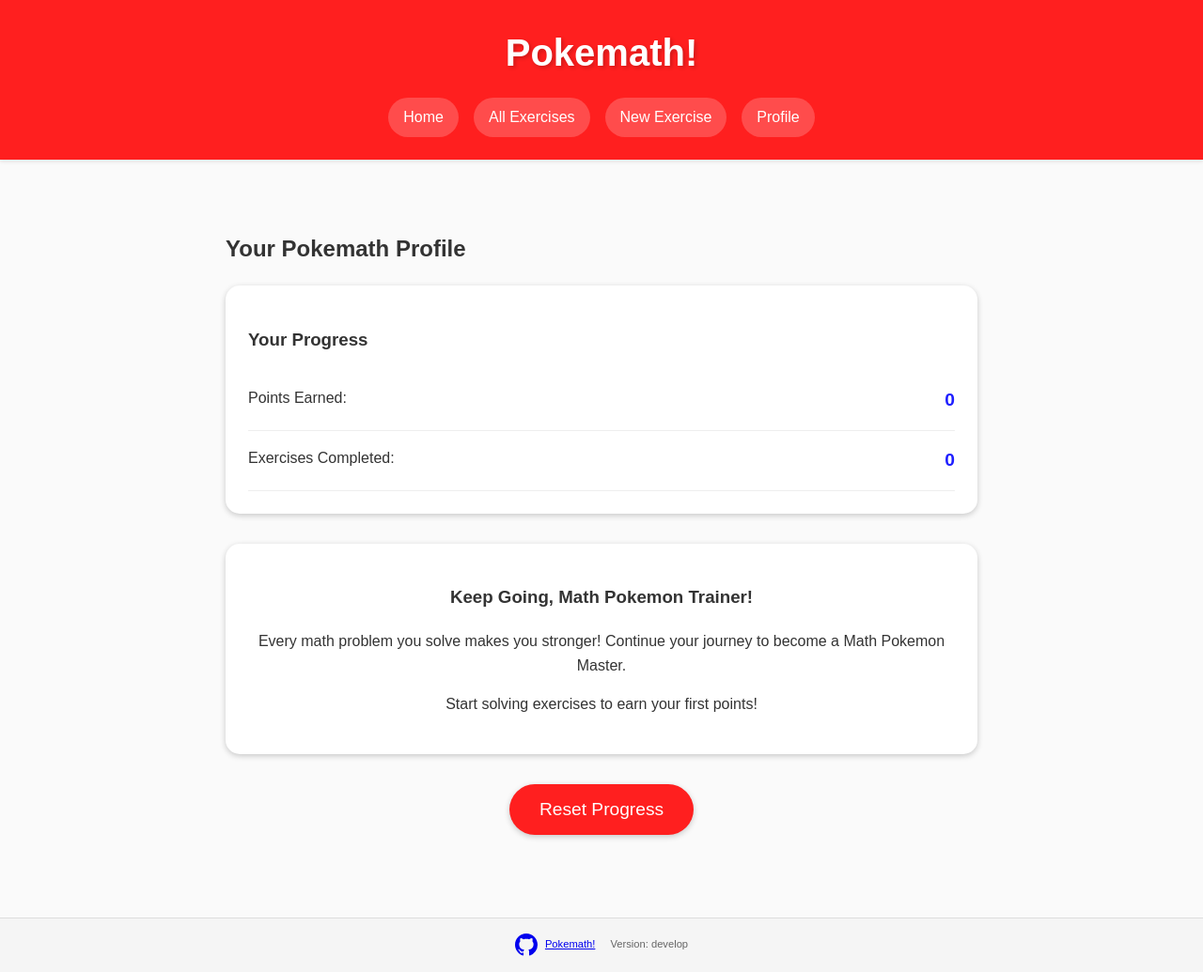
After one commit to quarion/poke-math, a Flask app: page /profile in a window 1280 px wide. The commit adds this page. Shown: the whole page at 94% size. Run offline with Flask 3, Linux system fonts and the light colour scheme.

Commit message:
Updated navigation

```diff
--- a/src/app/app.py
+++ b/src/app/app.py
@@ -27,11 +27,45 @@ def get_quiz_session() -> GameManager:
 
 @app.route('/')
 def index():
+    """
+    Display the home page with welcome message.
+    """
+    return render_template('index.html',
+                         version_info=get_version_info())
+
+@app.route('/exercises')
+def all_exercises():
+    """
+    Display all available exercises.
+    """
     quiz_session = get_quiz_session()
-    return render_template('index.html',
+    return render_template('all_exercises.html',
                          sections=QUIZ_DATA.sections,
                          solved_quizzes=quiz_session.solved_quizzes,
                          version_info=get_version_info())
+
+@app.route('/profile')
+def profile():
+    """
+    Display the user's profile with points and progress.
+    """
+    quiz_session = get_quiz_session()
+    solved_count = len(quiz_session.solved_quizzes)
+    # Each solved quiz is worth 1 point
+    points = solved_count
+
+    return render_template('profile.html',
+                          points=points,
+                          solved_count=solved_count,
+                          version_info=get_version_info())
+
+@app.route('/new-exercise')
+def new_exercise():
+    """
+    Placeholder for future random exercise generation feature.
+    """
+    return render_template('new_exercise.html',
+                          version_info=get_version_info())
 
 @app.route('/quiz/<quiz_id>', methods=['GET', 'POST'])
 def quiz(quiz_id):
--- a/src/static/css/style.css
+++ b/src/static/css/style.css
@@ -6,6 +6,7 @@
     --pokemon-light: #FAFAFA;
     --pokemon-dark: #333333;
     --pokemon-success: #4CAF50;
+    --pokemon-green: #4CAF50;
     --border-radius-lg: 15px;
     --border-radius-pill: 50px;
     --shadow-sm: 0 2px 4px rgba(0, 0, 0, 0.1);
@@ -49,55 +50,125 @@ header h1 {
     text-shadow: 2px 2px 4px rgba(0, 0, 0, 0.2);
 }
 
-nav a {
+/* Main Navigation */
+.main-nav ul {
+    display: flex;
+    justify-content: center;
+    list-style: none;
+    padding: 0;
+    margin: var(--spacing-md) 0 0 0;
+    gap: var(--spacing-md);
+}
+
+.main-nav li {
     display: inline-block;
+}
+
+.main-nav a {
+    display: block;
     color: white;
     text-decoration: none;
-    padding: var(--spacing-md) var(--spacing-lg);
-    margin-top: var(--spacing-md);
+    padding: var(--spacing-sm) var(--spacing-md);
     background-color: rgba(255, 255, 255, 0.2);
     border-radius: var(--border-radius-pill);
-    font-size: 1.2rem;
+    font-size: 1rem;
     transition: all 0.3s ease;
 }
 
-nav a:hover {
+.main-nav a:hover {
     background-color: rgba(255, 255, 255, 0.3);
     transform: scale(1.05);
 }
 
-/* Footer */
-footer {
-    position: relative;
-    width: 100%;
-    background-color: #f5f5f5;
+/* Welcome Section */
+.welcome-section {
     text-align: center;
-    font-size: 0.7rem;
-    color: #666;
-    padding: 5px 0;
-    border-top: 1px solid #ddd;
-    margin-top: var(--spacing-xl);
+    margin-bottom: var(--spacing-xl);
+    padding: var(--spacing-xl);
+    background-color: white;
+    border-radius: var(--border-radius-lg);
+    box-shadow: var(--shadow-md);
 }
 
-.footer-content {
-    padding: 0 var(--spacing-md);
+.welcome-message {
+    font-size: 1.2rem;
+    margin-bottom: var(--spacing-lg);
 }
 
-.footer-links {
+.action-buttons {
     display: flex;
-    align-items: center;
     justify-content: center;
-    gap: var(--spacing-md);
+    gap: var(--spacing-lg);
+    margin-top: var(--spacing-lg);
 }
 
-.github-link {
-    display: flex;
-    align-items: center;
-    gap: var(--spacing-sm);
+.button-green {
+    background-color: var(--pokemon-green);
 }
 
-.version-info {
-    color: #666;
+/* Profile Page */
+.profile-container {
+    max-width: 800px;
+    margin: 0 auto;
+    padding: var(--spacing-lg);
+}
+
+.profile-stats {
+    margin-bottom: var(--spacing-xl);
+}
+
+.stats-card {
+    background-color: white;
+    border-radius: var(--border-radius-lg);
+    padding: var(--spacing-lg);
+    box-shadow: var(--shadow-md);
+}
+
+.stat-item {
+    display: flex;
+    justify-content: space-between;
+    padding: var(--spacing-md) 0;
+    border-bottom: 1px solid #eee;
+}
+
+.stat-value {
+    font-weight: bold;
+    font-size: 1.2rem;
+    color: var(--pokemon-blue);
+}
+
+.profile-message {
+    background-color: white;
+    border-radius: var(--border-radius-lg);
+    padding: var(--spacing-lg);
+    margin-bottom: var(--spacing-xl);
+    box-shadow: var(--shadow-md);
+    text-align: center;
+}
+
+.profile-actions {
+    text-align: center;
+}
+
+/* New Exercise Page */
+.new-exercise-container {
+    max-width: 800px;
+    margin: 0 auto;
+    text-align: center;
+}
+
+.coming-soon {
+    background-color: white;
+    border-radius: var(--border-radius-lg);
+    padding: var(--spacing-xl);
+    margin: var(--spacing-xl) 0;
+    box-shadow: var(--shadow-md);
+}
+
+.pokeball-gif {
+    width: 100px;
+    height: 100px;
+    margin-bottom: var(--spacing-md);
 }
 
 /* Quiz Components */
@@ -335,6 +406,16 @@ input[type="number"]::-webkit-inner-spin-button {
         font-size: 1.2rem;
         padding: var(--spacing-sm);
     }
+
+    .main-nav ul {
+        flex-direction: column;
+        gap: var(--spacing-sm);
+    }
+
+    .action-buttons {
+        flex-direction: column;
+        gap: var(--spacing-md);
+    }
 }
 
 @media (max-width: 480px) {
@@ -349,6 +430,15 @@ input[type="number"]::-webkit-inner-spin-button {
     .answers-section {
         padding: var(--spacing-md);
     }
+
+    .welcome-section {
+        padding: var(--spacing-md);
+    }
+
+    .profile-container,
+    .new-exercise-container {
+        padding: var(--spacing-sm);
+    }
 }
 
 .equals-sign {
@@ -356,3 +446,37 @@ input[type="number"]::-webkit-inner-spin-button {
     margin: 0 var(--spacing-sm);
     color: var(--pokemon-dark);
 }
+
+/* Footer */
+footer {
+    position: relative;
+    width: 100%;
+    background-color: #f5f5f5;
+    text-align: center;
+    font-size: 0.7rem;
+    color: #666;
+    padding: 5px 0;
+    border-top: 1px solid #ddd;
+    margin-top: var(--spacing-xl);
+}
+
+.footer-content {
+    padding: 0 var(--spacing-md);
+}
+
+.footer-links {
+    display: flex;
+    align-items: center;
+    justify-content: center;
+    gap: var(--spacing-md);
+}
+
+.github-link {
+    display: flex;
+    align-items: center;
+    gap: var(--spacing-sm);
+}
+
+.version-info {
+    color: #666;
+}
--- a/src/templates/base.html
+++ b/src/templates/base.html
@@ -12,8 +12,13 @@
 <body>
     <header>
         <h1>Pokemath!</h1>
-        <nav>
-            <a href="{{ url_for('index') }}">Home</a>
+        <nav class="main-nav">
+            <ul>
+                <li><a href="{{ url_for('index') }}">Home</a></li>
+                <li><a href="{{ url_for('all_exercises') }}">All Exercises</a></li>
+                <li><a href="{{ url_for('new_exercise') }}">New Exercise</a></li>
+                <li><a href="{{ url_for('profile') }}">Profile</a></li>
+            </ul>
         </nav>
     </header>
 
--- /dev/null
+++ b/src/templates/profile.html
@@ -0,0 +1,48 @@
+{% extends "base.html" %}
+{% block title %}Your Profile - Pokemath!{% endblock %}
+
+{% block content %}
+  <div class="profile-container">
+    <h2>Your Pokemath Profile</h2>
+
+    <div class="profile-stats">
+      <div class="stats-card">
+        <h3>Your Progress</h3>
+        <div class="stat-item">
+          <span class="stat-label">Points Earned:</span>
+          <span class="stat-value">{{ points }}</span>
+        </div>
+        <div class="stat-item">
+          <span class="stat-label">Exercises Completed:</span>
+          <span class="stat-value">{{ solved_count }}</span>
+        </div>
+      </div>
+    </div>
+
+    <div class="profile-message">
+      <h3>Keep Going, Math Pokemon Trainer!</h3>
+      <p>Every math problem you solve makes you stronger! Continue your journey to become a Math Pokemon Master.</p>
+      {% if points > 0 %}
+        <p>You've earned {{ points }} points so far. That's awesome!</p>
+      {% else %}
+        <p>Start solving exercises to earn your first points!</p>
+      {% endif %}
+    </div>
+
+    <div class="profile-actions">
+      <button onclick="confirmReset()" class="button-base button-red">
+        Reset Progress
+      </button>
+      <form id="resetForm" action="{{ url_for('reset_progress') }}" method="post" style="display: none;">
+      </form>
+    </div>
+  </div>
+
+  <script>
+    function confirmReset() {
+      if (confirm('Are you sure you want to reset all progress? This will delete all your points and completed exercises.')) {
+        document.getElementById('resetForm').submit();
+      }
+    }
+  </script>
+{% endblock %}
```
Also changed, not shown: src/templates/all_exercises.html (added, +27 -0 lines), src/templates/index.html (+10 -34 lines), src/templates/new_exercise.html (added, +19 -0 lines).
